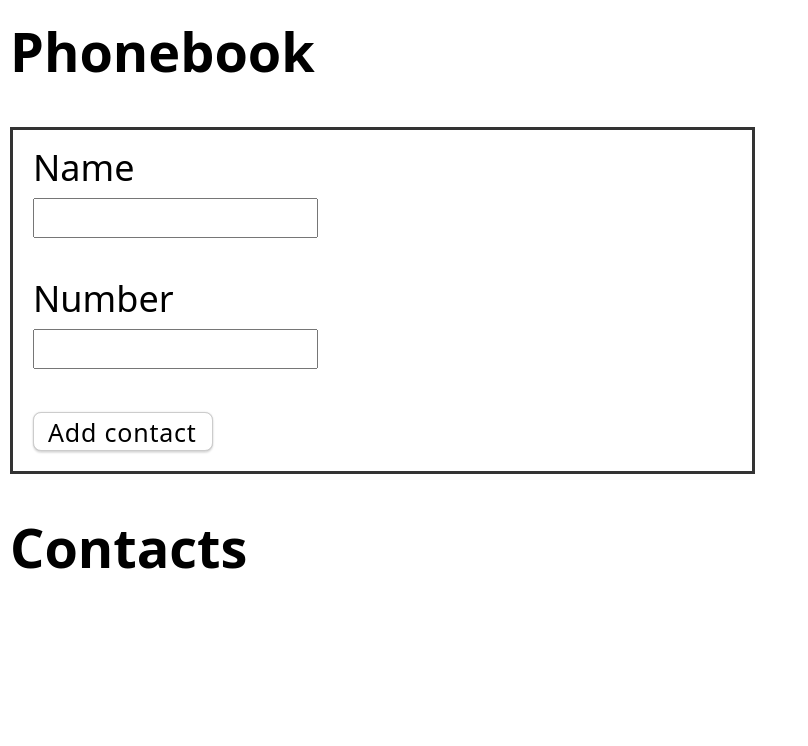
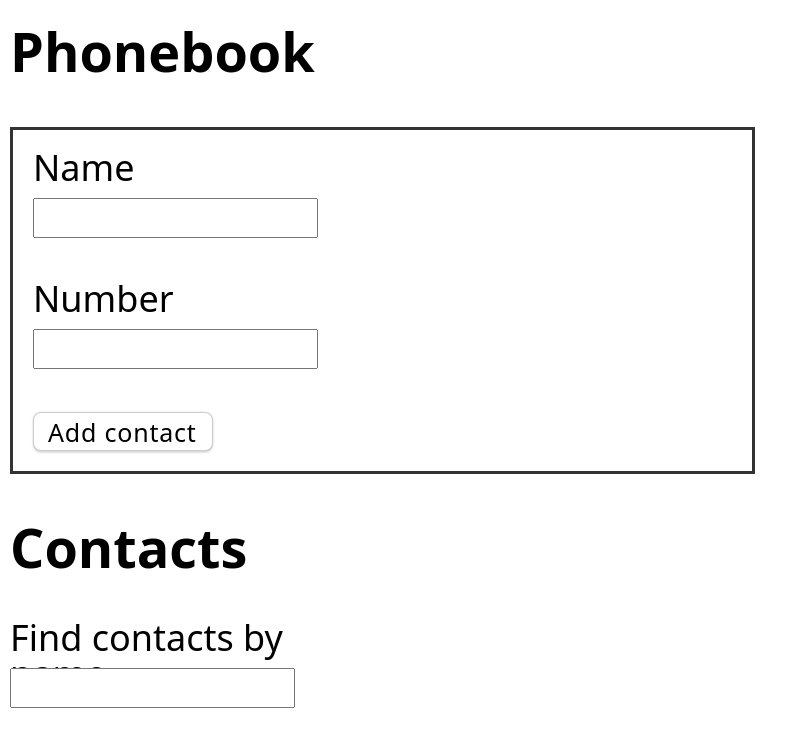
Before and after one commit to itstoreall/goit-react-hw-02-phonebook, a React (Create React App) app: page / in a window 1280 px wide. Shown: the top 746 px of the page, without its empty margins (0-808 px from the left). Built offline with nearby package versions, Linux system fonts and the light colour scheme.

Commit message:
adds a filter

```diff
--- a/src/App.js
+++ b/src/App.js
@@ -10,8 +10,33 @@ import { wrapper, title, subtitle } from './App.module.scss';
 
 const App = () => {
   const [contacts, setContacts] = useState([]);
+  const [filter, setFilter] = useState('');
   const [name, setName] = useState('');
   const [number, setNumber] = useState('');
+
+  // Записывает значение инпута в стейт
+  const handleInputChange = e => {
+    const { name, value } = e.target;
+    console.log(value);
+    switch (name) {
+      case 'name':
+        setName(value);
+        break;
+      case 'number':
+        setNumber(value);
+        break;
+      case 'filter':
+        setFilter(value);
+        break;
+      default:
+        break;
+    }
+  };
+
+  const normalizedFilter = filter.toLowerCase();
+  const filteredContacts = contacts.filter(contact =>
+    contact.name.toLowerCase().includes(normalizedFilter),
+  );
 
   const handleSubmit = newContact => {
     console.log(newContact);
@@ -22,18 +47,18 @@ const App = () => {
     <div className={wrapper}>
       <h1 className={title}>Phonebook</h1>
       <Form
-        // className={}
         name={name}
         number={number}
         setName={setName}
         setNumber={setNumber}
+        onInputChange={handleInputChange}
         onSubmit={handleSubmit}
       />
       <h2 className={subtitle}>Contacts</h2>
       <ContactList
-        contacts={contacts}
-        // onDelete={handleDeleteContact}
-        // onToggle={handleToggleContact}
+        contacts={filteredContacts}
+        filter={filter}
+        onInputChange={handleInputChange}
       />
     </div>
   );
--- a/src/components/ContactList/ContactList.jsx
+++ b/src/components/ContactList/ContactList.jsx
@@ -1,14 +1,19 @@
-import React from 'react';
+import React, { Fragment } from 'react';
 import ContactItem from './ContactItem';
+import Filter from './Filter';
 import { contactList } from './Contacts.module.scss';
 
-const ContactList = ({ contacts }) => {
+const ContactList = ({ contacts, filter, onInputChange }) => {
   return (
-    <ul className={contactList}>
-      {contacts.map(contact => (
-        <ContactItem key={contact.id} contact={contact} />
-      ))}
-    </ul>
+    <Fragment>
+      <Filter value={filter} onChange={onInputChange} />
+
+      <ul className={contactList}>
+        {contacts.map(contact => (
+          <ContactItem key={contact.id} contact={contact} />
+        ))}
+      </ul>
+    </Fragment>
   );
 };
 
--- a/src/components/ContactList/Contacts.module.scss
+++ b/src/components/ContactList/Contacts.module.scss
@@ -1,3 +1,36 @@
+// Filter
+.label {
+  position: relative;
+  display: block;
+  margin-bottom: 43px;
+  height: 88px;
+  max-width: 360px;
+  font-size: 36px;
+  line-height: 1;
+
+  .input {
+    position: absolute;
+    left: 0;
+    bottom: 0;
+    padding-left: 5px;
+    width: 285px;
+    height: 40px;
+    font-size: 25px;
+    letter-spacing: 0.8px;
+
+    &:focus {
+      padding-left: 4px;
+      // padding-top: 2px;
+      // padding-bottom: 1px;
+      border: 3px solid rgba(196, 225, 252, 0.616);
+      box-shadow: 0px 0px 3px 3px rgba(83, 171, 253, 0.459);
+      box-shadow: 0px 0px 6px 6px rgba(83, 171, 253, 0.466);
+      outline: none;
+    }
+  }
+}
+
+// Contact List
 .contactList {
   display: block;
   padding-left: 80px;
--- /dev/null
+++ b/src/components/ContactList/Filter.jsx
@@ -0,0 +1,19 @@
+import React from 'react';
+import { label, input } from './Contacts.module.scss';
+
+const Filter = ({ value, onChange }) => {
+  return (
+    <label className={label}>
+      Find contacts by name
+      <input
+        className={input}
+        type="text"
+        name="filter"
+        value={value}
+        onChange={onChange}
+      />
+    </label>
+  );
+};
+
+export default Filter;
--- a/src/components/PhonebookForm/Form.jsx
+++ b/src/components/PhonebookForm/Form.jsx
@@ -3,12 +3,19 @@ import React from 'react';
 import { v4 as uuidv4 } from 'uuid';
 import { form, label, input, button } from './Form.module.scss';
 
-const Form = ({ name, number, setName, setNumber, onSubmit }) => {
+const Form = ({
+  name,
+  number,
+  setName,
+  setNumber,
+  onInputChange,
+  onSubmit,
+}) => {
   // Записывает значение инпута в стейт
-  const handleInputChange = e => {
-    const { name, value } = e.target;
-    name === 'name' ? setName(value) : setNumber(value);
-  };
+  // const handleInputChange = e => {
+  //   const { name, value } = e.target;
+  //   name === 'name' ? setName(value) : setNumber(value);
+  // };
 
   const handleAddContact = e => {
     e.preventDefault();
@@ -33,7 +40,7 @@ const Form = ({ name, number, setName, setNumber, onSubmit }) => {
           type="text"
           name="name"
           value={name}
-          onChange={handleInputChange}
+          onChange={onInputChange}
         />
       </label>
       <label className={label}>
@@ -43,7 +50,7 @@ const Form = ({ name, number, setName, setNumber, onSubmit }) => {
           type="text"
           name="number"
           value={number}
-          onChange={handleInputChange}
+          onChange={onInputChange}
         />
       </label>
       <button className={button} tupe="submit" onClick={handleAddContact}>
```
